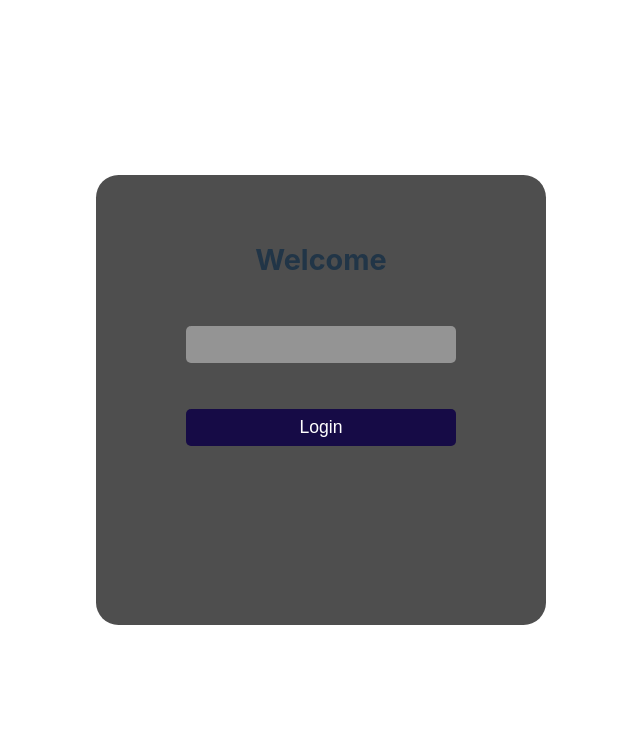
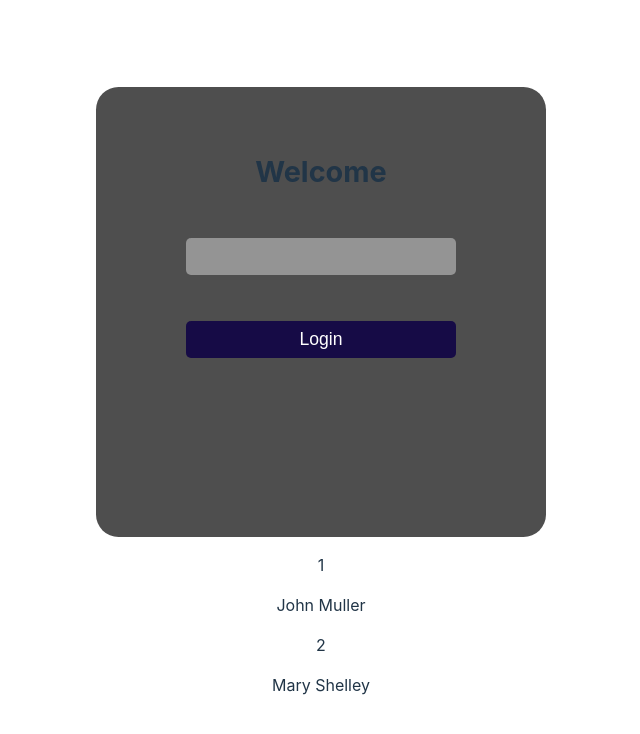
Before and after one commit to RamonMaximiliano/redux-tutorial, a React (Vite) app: page / in a window 1280 px wide. Shown: the top 734 px of the page, without its empty margins (319-959 px from the left). Built offline with nearby package versions, Linux system fonts and the light colour scheme.

Commit message:
redux started

```diff
--- a/src/App.tsx
+++ b/src/App.tsx
@@ -1,10 +1,16 @@
 import './App.css'
 import Login from './components/Login/Login'
+import SuccessMessage from './components/SuccessMessage/SuccessMessage'
+import {Provider} from "react-redux"
+import store from './store'
 
 function App() {
   return (
     <>
+    <Provider store={store} >
       <Login />
+      <SuccessMessage />
+      </Provider>
     </>
   )
 }
--- a/src/components/SuccessMessage/SuccessMessage.tsx
+++ b/src/components/SuccessMessage/SuccessMessage.tsx
@@ -1,11 +1,63 @@
-function SuccessMessage () {
+import { connect } from "react-redux"
+
+type Dude  =         {
+  id:number,
+  name: string
+}
+
+function SuccessMessage({ dudes }: { dudes: Dude [] }) {
 
   return (
     <>
-<div className="">SuccessMessage</div>
+      {dudes.map((dude:Dude )=> (
+         <div key={dude.id}>
+          <p>{dude.id}</p>
+          <p>{dude.name}</p>
+
+         </div>
+      ))}
 
     </>
   )
 }
 
-export default SuccessMessage
+const mapStateToProps = (state: Dude[]) => ({ dudes: state });
+
+export default connect(mapStateToProps)(SuccessMessage);
+
+
+/*
+
+React Redux's connect method is still used, but it's becoming less common in modern projects because:
+✅ The Context API + Hooks (useSelector, useDispatch) are now the preferred way in most new Redux projects.
+✅ connect was useful before Hooks existed, but now useSelector and useDispatch make Redux much simpler and more readable.
+
+
+BELOW UPDATED COMPONENT:
+
+import { useSelector } from "react-redux";
+
+type Dude = {
+  id: number;
+  name: string;
+};
+
+function SuccessMessage() {
+  const dudes = useSelector((state: Dude[]) => state); // Get state directly
+
+  return (
+    <>
+      {dudes.map((dude) => (
+        <div key={dude.id}>
+          <p>{dude.id}</p>
+          <p>{dude.name}</p>
+        </div>
+      ))}
+    </>
+  );
+}
+
+export default SuccessMessage;
+
+
+*/
--- a/src/store/index.tsx
+++ b/src/store/index.tsx
@@ -1,31 +1,20 @@
 import { createStore } from "redux";
 
-//Tem que ter o estado inicial
-const initialState = {
-    counter: {
-        value:0
-    }
+function reducer(){
+    return [
+        {
+            id:1,
+            name: "John Muller"
+        },
+        {
+            id:2,
+            name: "Mary Shelley"
+        }
+    ]
 }
 
-function reducer(state = initialState, action:any){
-    switch(action.type){
-        case "counter/increment": {
-            return {
-                ...state,
-                counter:{
-                    value: state.counter.value + 1,
-                },
-            };
-        }
-        default:
-            return state
-    }
-}
-
-
-/* A função createStore cria um estado global que é onde as infos do app ficão armazenados,
+/* A função createStore cria um estado global que é onde as infos do app ficãm armazenados,
 ela tem um parametro obrigatório que é uma função que retorna o estado inicial (função reducer) */
-
 
 const store = createStore(reducer);
 
```
